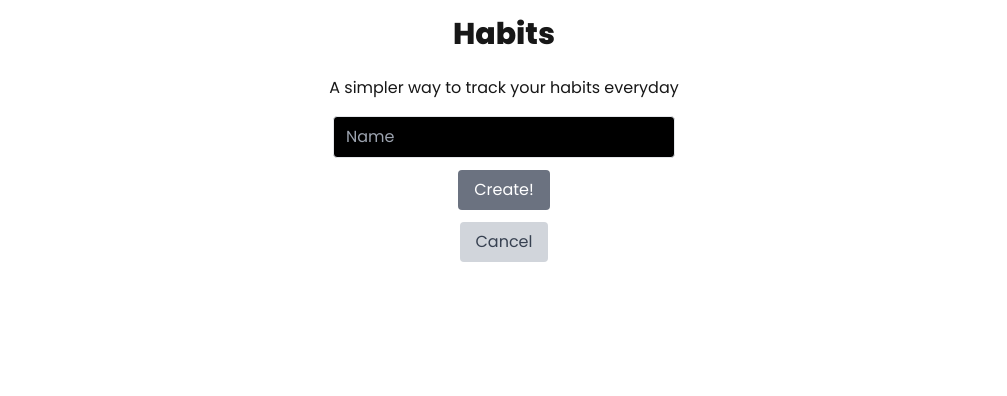
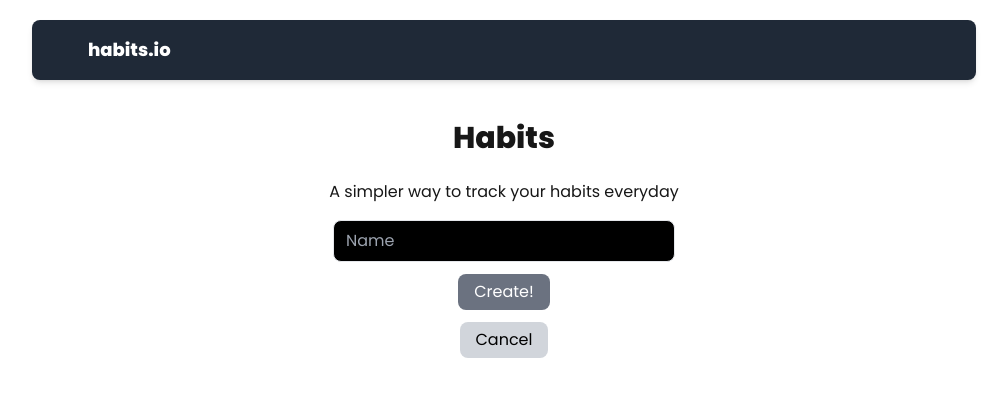
Before and after one commit to gyimadu/habit-tracker, a Next.js app: page / in a window 1280 px wide. Both pictures are taken after a click on the button "+ Create Habit". Shown: the top 396 px of the page, without its empty margins (136-1143 px from the left). Built offline with nearby package versions, Linux system fonts and the light colour scheme.

Commit message:
added a navigation bar with a header; made some improvements to the button interfaces

```diff
--- a/src/app/page.tsx
+++ b/src/app/page.tsx
@@ -2,6 +2,7 @@
 
 import React, { useState, useEffect } from 'react';
 import HabitCalendar from '@/components/HabitCalendar';
+import NavBar from '@/components/NavBar'
 
 interface Habit {
   id: string;
@@ -52,17 +53,18 @@ export default function Home() {
   }
 
   return (
-    <main className="container mx-auto p-4 max-w-5xl">
+    <main className="container mx-auto p-5 max-w-5xl">
+      <NavBar />
       <h1 className="text-3xl font-bold mb-6 text-center">Habits</h1>
 
       {/* New Habit Section */}
-      <div className="mb-6 text-center">
+      <div className="mb-10 text-center">
         <p className="text-2l mb-4">A simpler way to track your habits everyday</p>
 
         {!isAddingHabit ? (
           <button
             onClick={() => setIsAddingHabit(true)}
-            className="bg-blue-500 text-white px-4 py-2 rounded hover:bg-blue-600 transition"
+            className="bg-blue-500 text-white px-4 py-2 rounded-lg hover:bg-blue-800 transition"
           >
             + Create Habit
           </button>
@@ -73,18 +75,18 @@ export default function Home() {
               value={newHabitName}
               onChange={(e) => setNewHabitName(e.target.value)}
               placeholder="Name"
-              className="block w-100 px-3 py-2 border rounded text-white bg-black focus:outline-none"
+              className="block w-100 px-3 py-2 border rounded-lg text-white bg-black focus:outline-none"
               onKeyDown={(e) => e.key === 'Enter' && addHabit()}
             />
             <button
               onClick={addHabit}
-              className="bg-gray-500 text-white px-4 py-2 rounded hover:bg-blue-600"
+              className="bg-gray-500 text-white px-4 py-1.5 rounded-lg hover:bg-blue-800"
             >
               Create!
             </button>
             <button
               onClick={() => setIsAddingHabit(false)}
-              className="bg-gray-300 text-gray-700 px-4 py-2 rounded hover:bg-gray-400"
+              className="bg-gray-300 text-black px-4 py-1.5 rounded-lg hover:bg-gray-400"
             >
               Cancel
             </button>
--- /dev/null
+++ b/src/components/NavBar.tsx
@@ -0,0 +1,13 @@
+import React from "react";
+
+const NavBar: React.FC = () => {
+  return (
+    <nav className="bg-gray-800 ml-5 mr-5 mb-10 text-white px-4 py-4 shadow-md rounded-lg">
+      <div className="container mx-10 flex items-center">
+        <h1 className="text-lg font-bold">habits.io</h1>
+      </div>
+    </nav>
+  );
+};
+
+export default NavBar;
```
